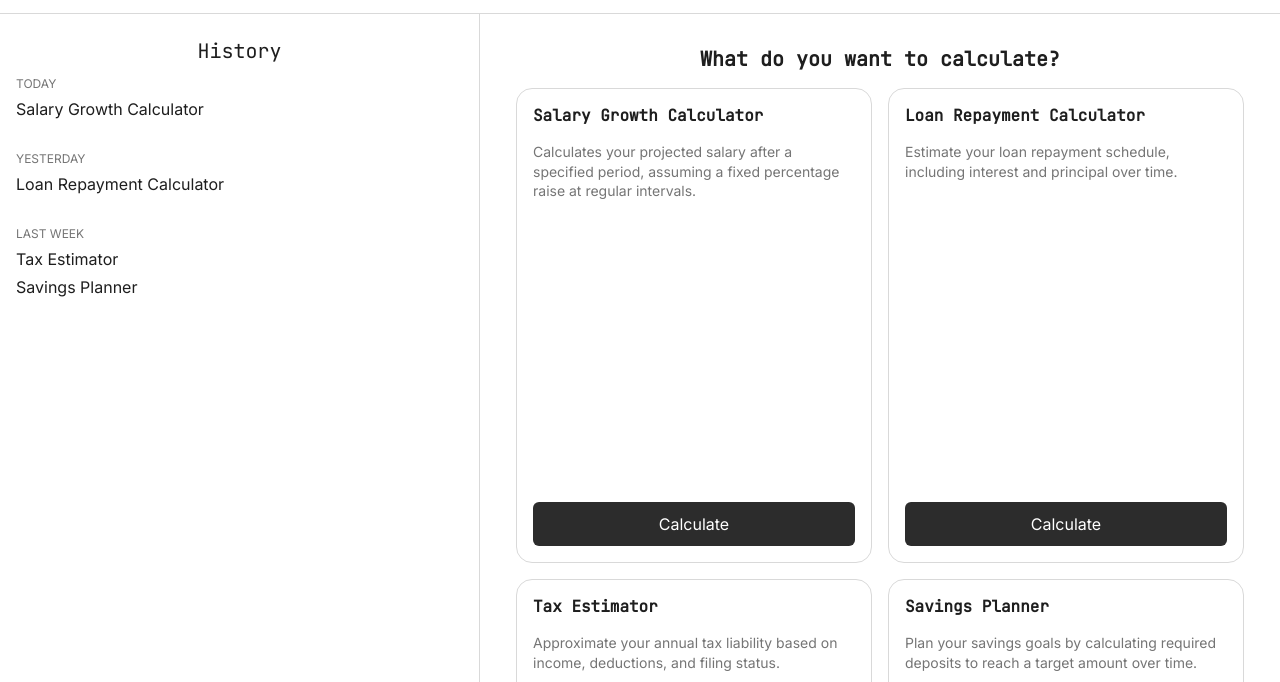
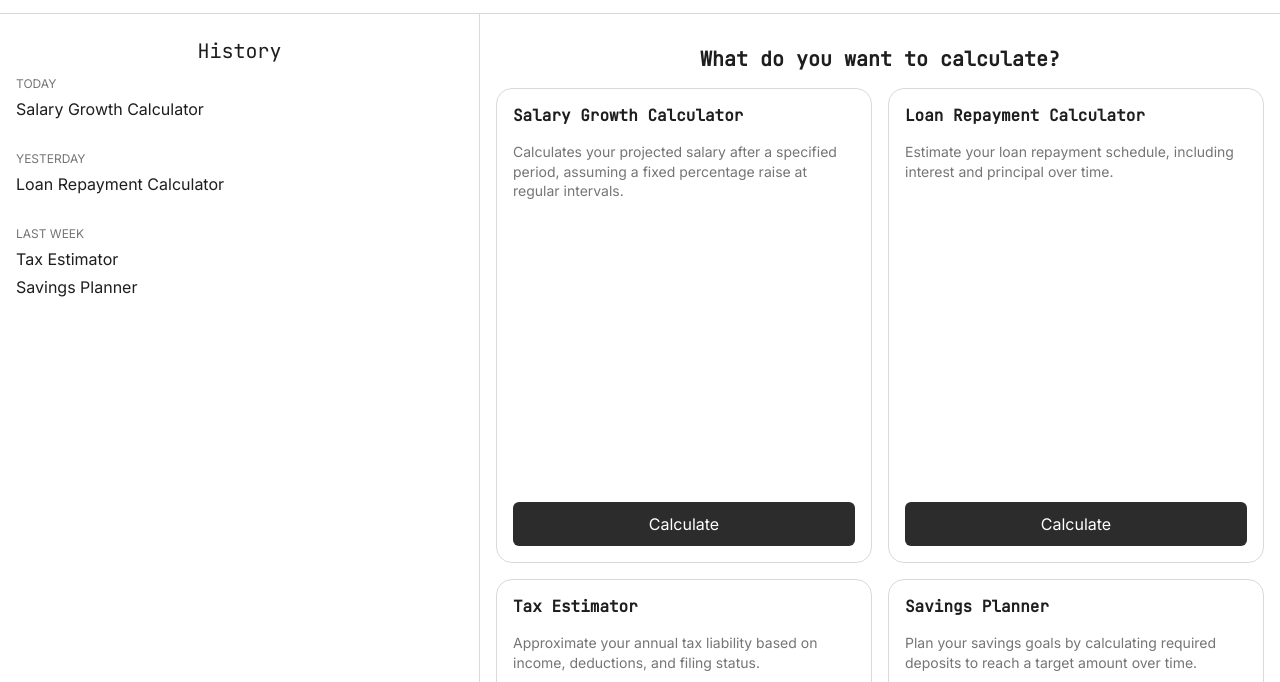
Before and after one commit to devformed/calculatorify, a website with bundled scripts: page frontend/public/dashboard.html in a window 1280 px wide. Shown: the part 50-732 px from the top of the page. Built offline with nearby package versions, Linux system fonts and the light colour scheme.

Commit message:
minor changes

```diff
--- a/frontend/src/scss/_dashboard.scss
+++ b/frontend/src/scss/_dashboard.scss
@@ -146,7 +146,7 @@
     display: flex;
     flex-wrap: wrap;
     gap: 1rem;
-    justify-content: center;
+    justify-content: space-between;
     width: 100%;
   }
   @media (max-width: $breakpoint-md) {
@@ -160,7 +160,7 @@
 }
 .dashboard-card {
   @extend .card;
-  width: 356px;
+  flex: 1 1 356px;
   height: 475px;
   padding: 1rem;
   display: flex;
```
